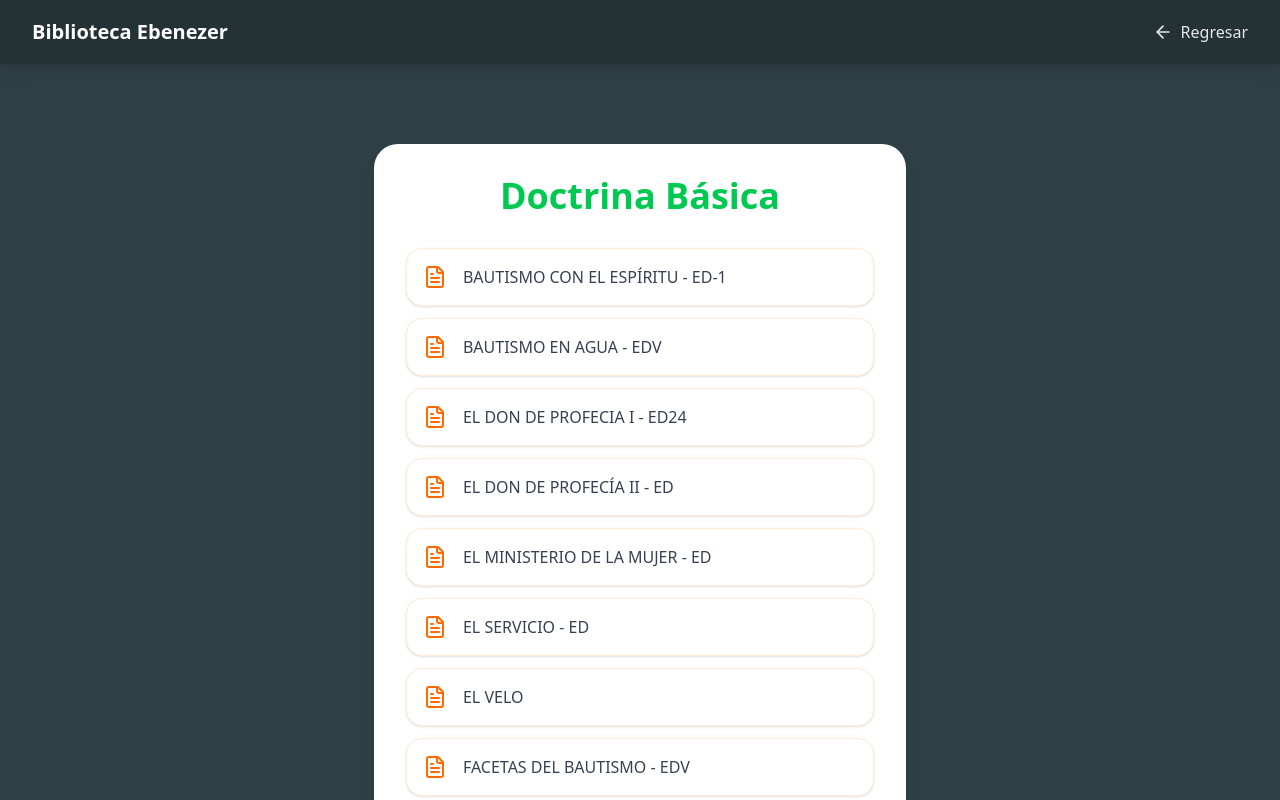
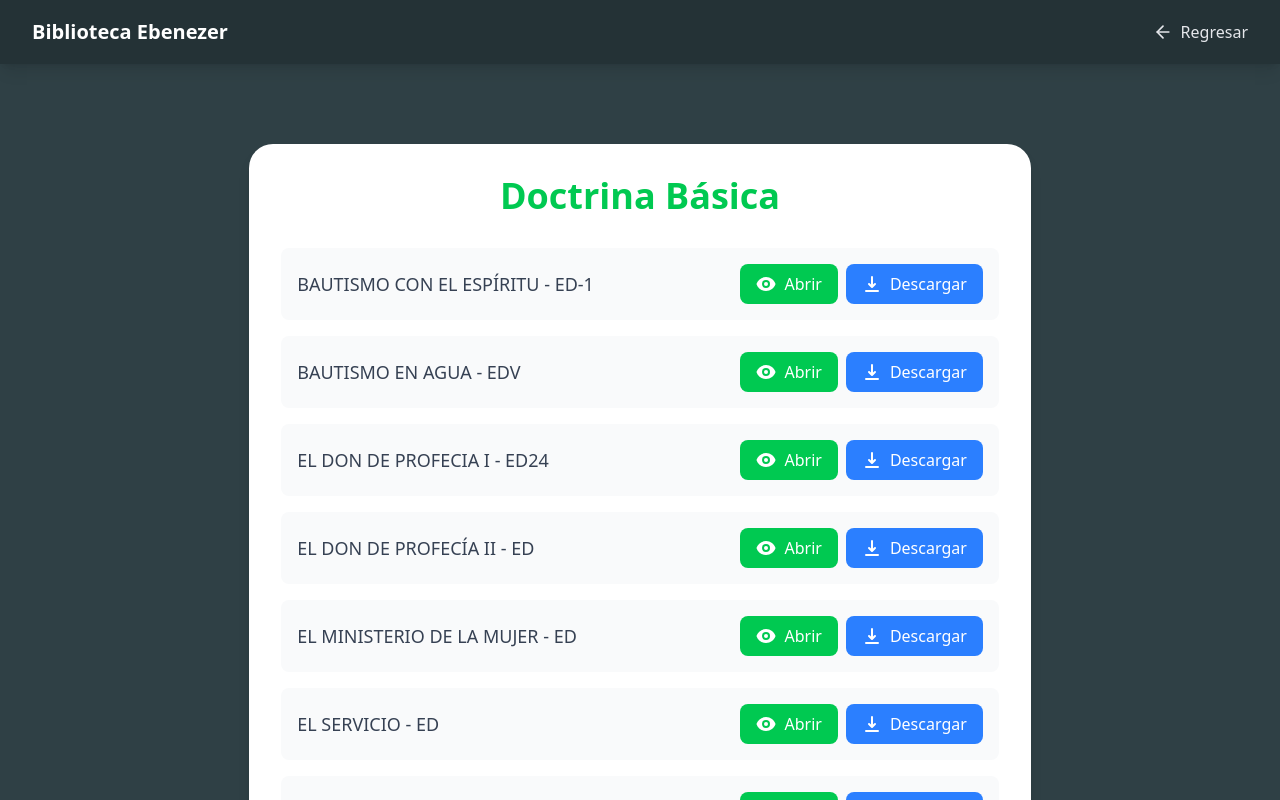
Before and after one commit to Haironch/BibliotecaEbe, a React (Vite) app: page /doctrina-basica in a window 1280 px wide. Shown: the top 800 px of the page. Built offline with nearby package versions, Linux system fonts and the light colour scheme.

Commit message:
Se ingreso mejora para descargar o ver

```diff
--- a/src/assets/components/PDFList.jsx
+++ b/src/assets/components/PDFList.jsx
@@ -1,20 +1,37 @@
 import React from "react";
-import { FileText } from "lucide-react";
+import { FileText, Eye, Download } from "lucide-react";
 
-const PDFList = ({ pdfs, onPDFClick }) => {
+const PDFList = ({ pdfs, onPDFOpen, onPDFDownload }) => {
   return (
     <div className="w-full max-w-4xl mx-auto">
       <ul className="space-y-3">
         {pdfs.map((pdf, index) => (
           <li
             key={index}
-            className="flex items-center p-4 bg-white rounded-2xl shadow-sm hover:shadow-md transition-all duration-300 cursor-pointer border border-orange-100 hover:border-orange-200 group"
-            onClick={() => onPDFClick(pdf)}
+            className="flex items-center justify-between p-4 bg-white rounded-2xl shadow-sm hover:shadow-md transition-all duration-300 border border-orange-100 hover:border-orange-200 group"
           >
-            <FileText className="w-6 h-6 text-orange-500 mr-4 group-hover:text-orange-600 transition-colors" />
-            <span className="text-gray-700 font-medium group-hover:text-gray-900 transition-colors">
-              {pdf.name}
-            </span>
+            <div className="flex items-center">
+              <FileText className="w-6 h-6 text-orange-500 mr-4 group-hover:text-orange-600 transition-colors" />
+              <span className="text-gray-700 font-medium group-hover:text-gray-900 transition-colors">
+                {pdf.name}
+              </span>
+            </div>
+            <div className="flex gap-2">
+              <button
+                onClick={() => onPDFOpen(pdf)}
+                className="flex items-center gap-2 px-4 py-2 bg-orange-500 text-white rounded-lg hover:bg-orange-600 transition-colors"
+              >
+                <Eye className="w-4 h-4" />
+                <span>Abrir</span>
+              </button>
+              <button
+                onClick={() => onPDFDownload(pdf)}
+                className="flex items-center gap-2 px-4 py-2 bg-blue-500 text-white rounded-lg hover:bg-blue-600 transition-colors"
+              >
+                <Download className="w-4 h-4" />
+                <span>Descargar</span>
+              </button>
+            </div>
           </li>
         ))}
       </ul>
--- a/src/assets/pages/DoctinaBasica.jsx
+++ b/src/assets/pages/DoctinaBasica.jsx
@@ -97,23 +97,26 @@ const DoctinaBasica = () => {
     },
   ];
 
-  const handlePDFClick = (pdf) => {
+  const handlePDFOpen = (pdf) => {
     const isIOS = /iPad|iPhone|iPod/.test(navigator.userAgent);
 
     if (isIOS) {
-      const link = document.createElement("a");
-      link.href = pdf.path;
-      link.target = "_blank";
-      link.rel = "noopener noreferrer";
-      document.body.appendChild(link);
-      link.click();
-      document.body.removeChild(link);
+      window.location.href = pdf.path;
     } else {
       const newWindow = window.open(pdf.path, "_blank");
       if (!newWindow) {
         window.location.href = pdf.path;
       }
     }
+  };
+
+  const handlePDFDownload = (pdf) => {
+    const link = document.createElement("a");
+    link.href = pdf.path;
+    link.download = pdf.name + ".pdf"; // Nombre sugerido para la descarga
+    document.body.appendChild(link);
+    link.click();
+    document.body.removeChild(link);
   };
 
   return (
@@ -123,7 +126,55 @@ const DoctinaBasica = () => {
           <h1 className="text-4xl font-bold mb-8 text-green-500 text-center">
             Doctrina Básica
           </h1>
-          <PDFList pdfs={pdfFiles} onPDFClick={handlePDFClick} />
+          <div className="space-y-4">
+            {pdfFiles.map((pdf, index) => (
+              <div
+                key={index}
+                className="flex items-center justify-between p-4 bg-gray-50 rounded-lg hover:bg-gray-100"
+              >
+                <span className="text-lg text-gray-700">{pdf.name}</span>
+                <div className="flex gap-2">
+                  <button
+                    onClick={() => handlePDFOpen(pdf)}
+                    className="px-4 py-2 bg-green-500 text-white rounded-lg hover:bg-green-600 transition-colors flex items-center gap-2"
+                  >
+                    <svg
+                      xmlns="http://www.w3.org/2000/svg"
+                      className="h-5 w-5"
+                      viewBox="0 0 20 20"
+                      fill="currentColor"
+                    >
+                      <path d="M10 12a2 2 0 100-4 2 2 0 000 4z" />
+                      <path
+                        fillRule="evenodd"
+                        d="M.458 10C1.732 5.943 5.522 3 10 3s8.268 2.943 9.542 7c-1.274 4.057-5.064 7-9.542 7S1.732 14.057.458 10zM14 10a4 4 0 11-8 0 4 4 0 018 0z"
+                        clipRule="evenodd"
+                      />
+                    </svg>
+                    Abrir
+                  </button>
+                  <button
+                    onClick={() => handlePDFDownload(pdf)}
+                    className="px-4 py-2 bg-blue-500 text-white rounded-lg hover:bg-blue-600 transition-colors flex items-center gap-2"
+                  >
+                    <svg
+                      xmlns="http://www.w3.org/2000/svg"
+                      className="h-5 w-5"
+                      viewBox="0 0 20 20"
+                      fill="currentColor"
+                    >
+                      <path
+                        fillRule="evenodd"
+                        d="M3 17a1 1 0 011-1h12a1 1 0 110 2H4a1 1 0 01-1-1zm3.293-7.707a1 1 0 011.414 0L9 10.586V3a1 1 0 112 0v7.586l1.293-1.293a1 1 0 111.414 1.414l-3 3a1 1 0 01-1.414 0l-3-3a1 1 0 010-1.414z"
+                        clipRule="evenodd"
+                      />
+                    </svg>
+                    Descargar
+                  </button>
+                </div>
+              </div>
+            ))}
+          </div>
         </div>
       </div>
     </div>
```
